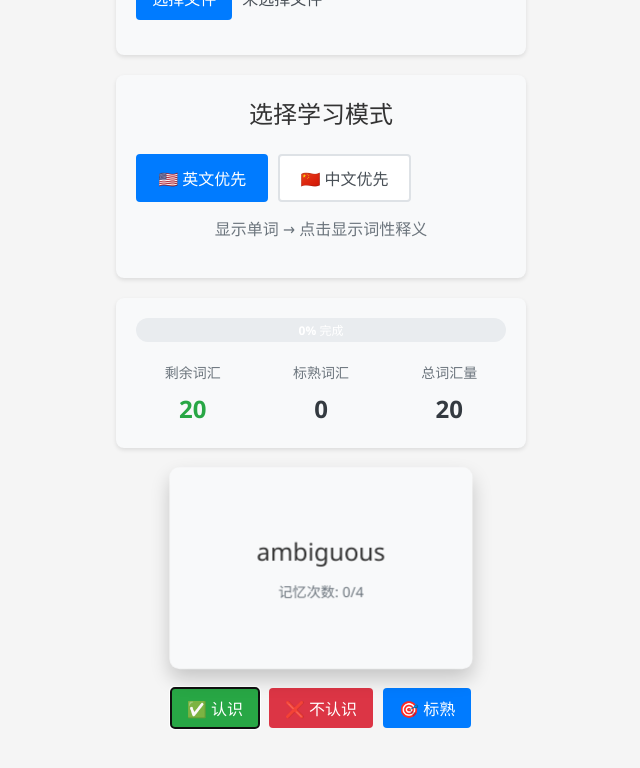
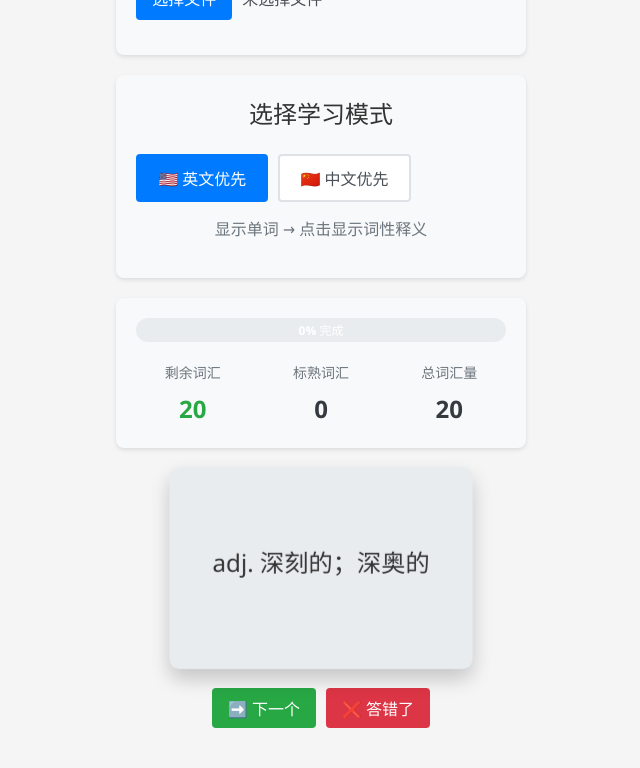
Before and after one commit to Ganzhe2028/Flash-Vocab, a Vue app: page / in a window 1280 px wide. Both pictures are taken after a click on the button "✅ 认识". Shown: the part 395-1163 px from the top of the page, without its empty margins (319-959 px from the left). Built offline with nearby package versions, Linux system fonts and the light colour scheme.

Commit message:
0.1.1 修复了背单词过程中的常规问题

```diff
--- a/src/components/FileUploader.vue
+++ b/src/components/FileUploader.vue
@@ -19,7 +19,7 @@ const parseWordFile = (file) => {
 
     lines.forEach((line, index) => {
       // 匹配格式：单词 词性. 中文释义 或 单词 词性 中文释义
-      const match = line.match(/^([^\s]+)\s+([^\s.]+)\.?\s*(.*?)\s*$/) || line.match(/^([^\s]+)\s+([^\s]+)\s+(.*?)\s*$/);
+      const match = line.match(/^([^\s]+)\s+([^\s.]+)\.?\s+(.*?)\s*$/) || line.match(/^([^\s]+)\s+([^\s]+)\s+(.*?)\s*$/);
 
       if (match) {
         const [, word, partOfSpeech, definition] = match;
@@ -31,7 +31,7 @@ const parseWordFile = (file) => {
           memoryCount: 0
         });
       } else {
-        errors.push(`第${index + 1}行: "${line}" 格式错误，应为 "单词 词性. 中文释义" 或 "单词 词性 中文释义"`);
+        errors.push(`第${index + 1}行: "${line}" 格式错误，应为 "单词 词性. 中文释义" 或 "单词 词性 中文释义"，例如：profound adj. 深刻的；深奥的`);
       }
     });
 
--- a/src/components/FlashCard.vue
+++ b/src/components/FlashCard.vue
@@ -10,24 +10,50 @@ const props = defineProps({
 const emit = defineEmits(['know', 'dontKnow', 'markAsMastered']);
 
 const isFlipped = ref(false);
+const showAnswer = ref(false);
+const answered = ref(false);
 
 const flipCard = () => {
-  isFlipped.value = !isFlipped.value;
+  if (answered.value) {
+    isFlipped.value = !isFlipped.value;
+  }
 };
 
 const handleKnow = () => {
-  emit('know');
-  isFlipped.value = false;
+  answered.value = true;
+  showAnswer.value = true;
+  isFlipped.value = true;
 };
 
 const handleDontKnow = () => {
-  emit('dontKnow');
-  isFlipped.value = false;
+  answered.value = true;
+  showAnswer.value = true;
+  isFlipped.value = true;
 };
 
 const handleMarkAsMastered = () => {
   emit('markAsMastered');
   isFlipped.value = false;
+};
+
+const handleNext = () => {
+  emit('know');
+  answered.value = false;
+  showAnswer.value = false;
+  isFlipped.value = false;
+  setTimeout(() => {
+    isFlipped.value = false;
+  }, 100);
+};
+
+const handleWrong = () => {
+  emit('dontKnow');
+  answered.value = false;
+  showAnswer.value = false;
+  isFlipped.value = false;
+  setTimeout(() => {
+    isFlipped.value = false;
+  }, 100);
 };
 </script>
 
@@ -40,13 +66,19 @@ const handleMarkAsMastered = () => {
       </div>
       <div class="flashcard-back">
         <div class="content">{{ backContent }}</div>
+        <div class="mask" v-if="!showAnswer"></div>
       </div>
     </div>
 
     <div class="action-buttons">
-      <button class="action-btn know" @click="handleKnow">✅ 认识</button>
-      <button class="action-btn dont-know" @click="handleDontKnow">❌ 不认识</button>
-      <button class="action-btn mastered" @click="handleMarkAsMastered">🎯 标熟</button>
+      <button v-if="!answered" class="action-btn know" @click="handleKnow">✅ 认识</button>
+      <button v-if="!answered" class="action-btn dont-know" @click="handleDontKnow">❌ 不认识</button>
+      <button v-if="!answered" class="action-btn mastered" @click="handleMarkAsMastered">🎯 标熟</button>
+
+      <div v-if="showAnswer" class="answer-actions">
+        <button class="action-btn next" @click="handleNext">➡️ 下一个</button>
+        <button class="action-btn wrong" @click="handleWrong">❌ 答错了</button>
+      </div>
     </div>
   </div>
 </template>
@@ -98,6 +130,18 @@ const handleMarkAsMastered = () => {
   color: #333;
   transform: rotateY(180deg);
   z-index: 1;
+  position: relative;
+}
+
+.mask {
+  position: absolute;
+  top: 0;
+  left: 0;
+  width: 100%;
+  height: 100%;
+  background-color: #e9ecef;
+  z-index: 2;
+  border-radius: 10px;
 }
 
 .flashcard.flipped .flashcard-front {
@@ -120,6 +164,13 @@ const handleMarkAsMastered = () => {
 }
 
 .action-buttons {
+  display: flex;
+  flex-direction: row;
+  gap: 10px;
+  justify-content: center;
+}
+
+.answer-actions {
   display: flex;
   gap: 10px;
 }
@@ -148,6 +199,16 @@ const handleMarkAsMastered = () => {
   color: white;
 }
 
+.next {
+  background-color: #28a745;
+  color: white;
+}
+
+.wrong {
+  background-color: #dc3545;
+  color: white;
+}
+
 .action-btn:hover {
   opacity: 0.9;
 }
```
